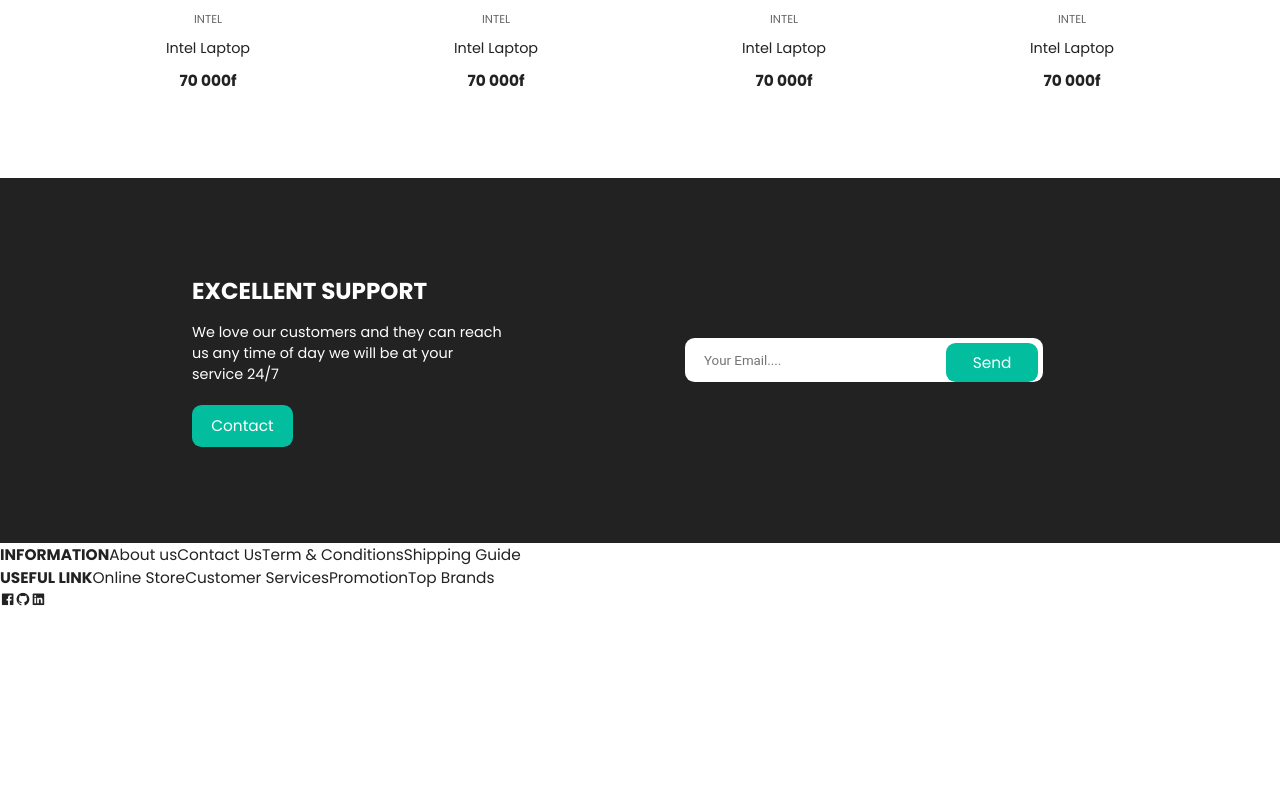
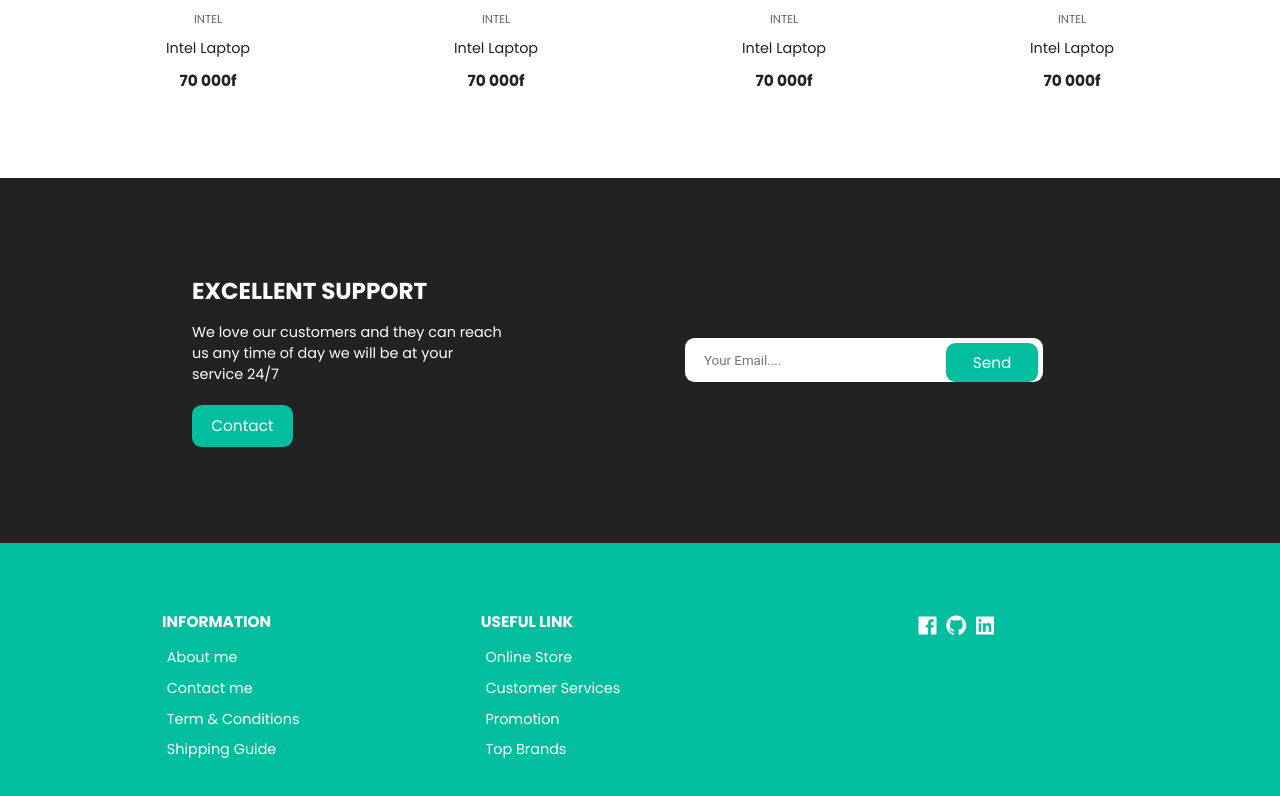
Before and after one commit to 3sandre/pcstore, a plain HTML site: page index.html in a window 1280 px wide. Shown: the part 3403-4199 px from the top of the page. Before the commit the page ends 4015 px from the top, so only its background shows below. Drawn offline with nearby package versions, Linux system fonts and the light colour scheme.

Commit message:
add footer section

```diff
--- a/css/style.css
+++ b/css/style.css
@@ -470,7 +470,53 @@ li {
     border-radius: 1rem;
   }
 
+  /* ============footer=========== */
+  .footer {
+    padding: 7rem 1rem;
+    background-color: var(--green);
+  }
+
+  footer .row {
+    display: grid;
+    grid-template-columns: repeat(3, 1fr);
+    max-width: 99.6rem;
+    margin: 0 auto;
+  }
+
+  .footer .col {
+    flex-direction: column;
+    color: var(--white);
+    align-items: flex-start;
+  }
+
+  .footer .col:last-child {
+    flex-direction: row;
+    justify-content: center;
+  }
+
+  .footer .col:last-child span {
+    font-size: 2.5rem;
+    margin-right: 0.5rem;
+    color: var(--white);
+  }
+
+  .footer .col a {
+    color: var(--white);
+    font-size: 1.5rem;
+    padding: 0.5rem;
+    font-weight: 300;
+  }
+  .footer .col h4 {
+    margin-bottom: 1rem;
+  }
+
 /* =============media================ */
+@media only screen and (max-width: 567px) {
+    footer .row {
+      grid-template-columns: 1fr;
+      row-gap: 3rem;
+    }
+  }
 @media  (max-width: 996px) {
     .contact {
       padding: 8rem;
--- a/index.html
+++ b/index.html
@@ -385,8 +385,8 @@
     <div class="row">
       <div class="col d-flex">
         <h4>INFORMATION</h4>
-        <a href="">About us</a>
-        <a href="">Contact Us</a>
+        <a href="">About me</a>
+        <a href="">Contact me</a>
         <a href="">Term & Conditions</a>
         <a href="">Shipping Guide</a>
       </div>
```
